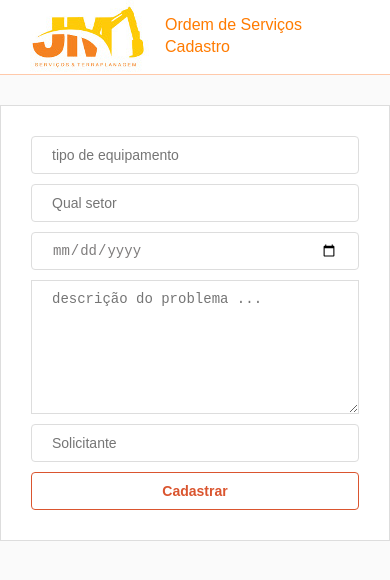
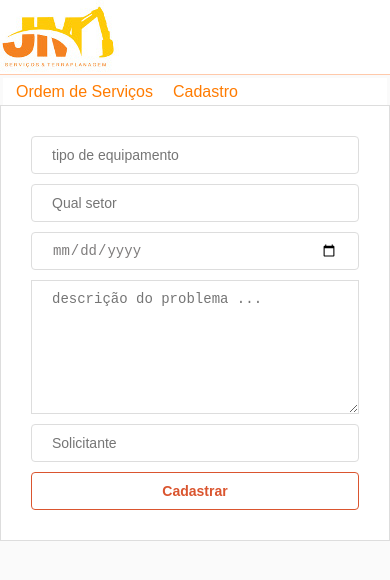
Before and after one commit to gissandrogama/jmfront, a React (Create React App) app: page /new in a window 390 px wide. Shown: the top 580 px of the page. Built offline with nearby package versions, Linux system fonts and the light colour scheme.

Commit message:
principal alteração tabela responsiva

```diff
--- a/src/App.js
+++ b/src/App.js
@@ -2,14 +2,12 @@ import React from 'react';
 import { BrowserRouter } from 'react-router-dom'
 
 import Header from './components/Header'
-import Sidebar from './components/sidebar'
 import Routes from './routes'
 
 
 function App() {
   return (
     <BrowserRouter>
-      <Sidebar />
       <Header />
       <Routes />
     </BrowserRouter>
--- a/src/components/Header.js
+++ b/src/components/Header.js
@@ -7,15 +7,16 @@ import logo from '../assets/logoapp.jpg'
 export default function Header() {
   return (
     <header id="main-header">
-      <div className="header-content">
-        <img src={logo} alt="logo JM Serviços" />
-        <nav>
-            <ul>
-                <li><Link to={`/`}>Ordem de Serviços</Link></li>
-                <li><Link to={`/new`}>Cadastro</Link></li>
-            </ul>
-        </nav>
-      </div>
+      <nav className="menu_navigation">
+        <div></div>
+        <div><img src={logo} alt="logo JM Serviços" /></div>
+        <div>
+          <ul>
+            <li><Link to={`/`}>Ordem de Serviços</Link></li>
+            <li><Link to={`/new`}>Cadastro</Link></li>
+          </ul>
+        </div>
+      </nav>
     </header>
   )
 }
--- a/src/components/sidebar.js
+++ /dev/null
@@ -1,13 +0,0 @@
-import React from 'react'
-import { Link } from 'react-router-dom'
-import { slide as Menu } from 'react-burger-menu'
-
-export default props => {
-    return (
-            <Menu>
-                <Link to={`/`}>
-                    Ordem de Serviços
-                </Link>
-            </Menu>
-        )
-}
--- a/src/pages/Os/Ordem.css
+++ b/src/pages/Os/Ordem.css
@@ -61,3 +61,51 @@
     border: 1px solid #da552f;;
     color: #FFF;
 }
+
+/*
+	Max width before this PARTICULAR table gets nasty. This query will take effect for any screen smaller than 760px and also iPads specifically.
+	*/
+	@media
+        only screen
+        and (max-width: 700px), (min-device-width: 700px)
+        and (max-device-width: 100%)  {
+
+		/* Force table to not be like tables anymore */
+		table, thead, tbody, th, td, tr {
+			display: block;
+		}
+
+		/* Hide table headers (but not display: none;, for accessibility) */
+		thead tr {
+			position: absolute;
+			top: -9999px;
+			left: -9999px;
+		}
+
+    tr {
+      margin: 0 0 1rem 0;
+    }
+
+    tr:nth-child(odd) {
+      background: #FF7B00;
+    }
+
+		td {
+			/* Behave  like a "row" */
+			border: none;
+			border-bottom: 1px solid #eee;
+			position: relative;
+			padding-left: 50%;
+		}
+
+		td:before {
+			/* Now like a table header */
+			position: absolute;
+			/* Top/left values mimic padding */
+			top: 0;
+			left: 6px;
+			width: 45%;
+			padding-right: 10px;
+			white-space: nowrap;
+        }
+    }
--- a/src/services/api.js
+++ b/src/services/api.js
@@ -1,5 +1,5 @@
 import axios from 'axios'
 
-const api = axios.create({ baseURL: 'http://192.168.0.34:3333'})
+const api = axios.create({ baseURL: 'http://localhost:3333'})
 
 export default api
```
